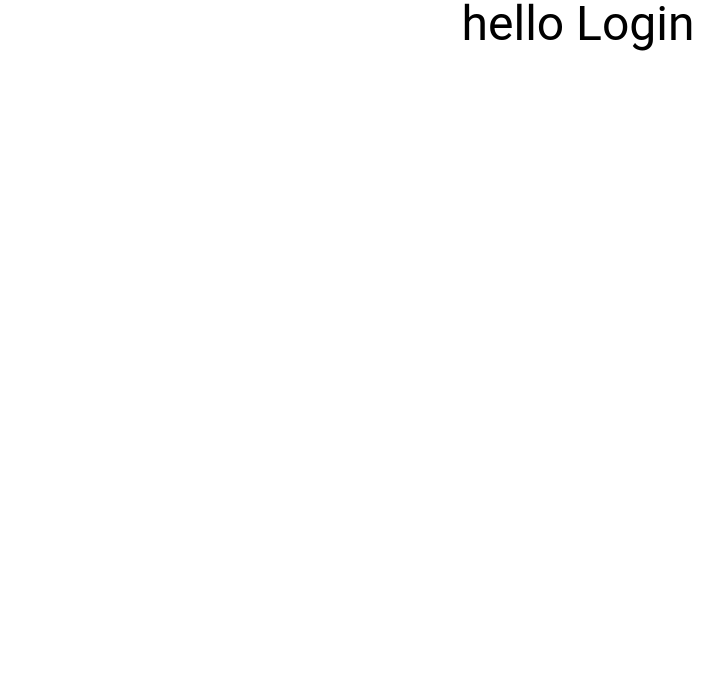
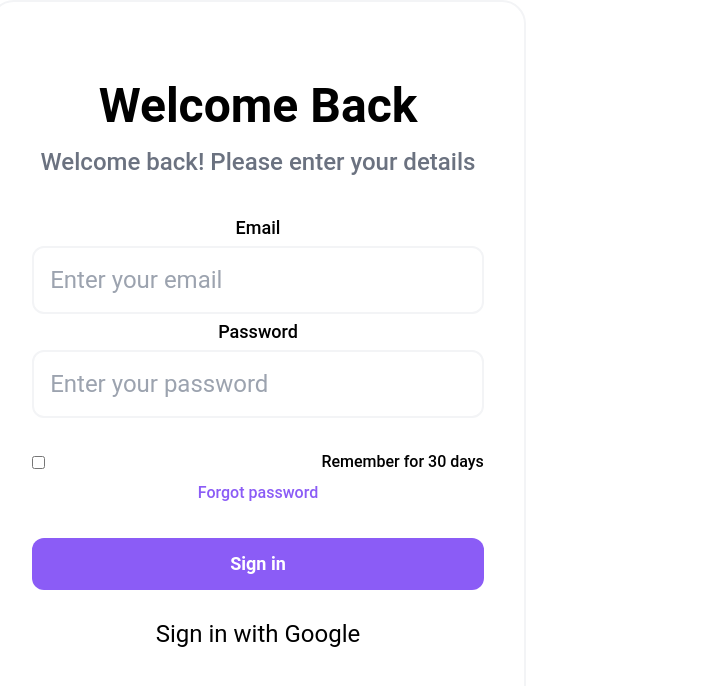
Before and after one commit to tylerewing64/trackio, a React (Create React App) app: page / in a window 1280 px wide. Shown: the top 686 px of the page, without its empty margins (62-785 px from the left). Built offline with nearby package versions, Linux system fonts and the light colour scheme.

Commit message:
inital loginpage Complete

```diff
--- a/src/App.js
+++ b/src/App.js
@@ -4,9 +4,9 @@ import Sidebar from './Sidebar';
 import Login from './Pages/Login';
 function App() {
   return (
-    <>
+    <div className='text-5xl text-center'>
     <Login/>
-    </>
+    </div>
   );
 }
 
--- /dev/null
+++ b/src/Components/Form.js
@@ -0,0 +1,45 @@
+import * as React from 'react';
+
+export default function Form() {
+    return (
+        <div className='bg-white px-10 py-20 rounded-3xl border-2 border-gray-100'>
+            <h1 className='text-5xl font-semibold'>Welcome Back</h1>
+            <p className='font-medium textr-lg text-gray-500 mt-4'>Welcome back! Please enter your details</p>
+            <div className='mt-8'>
+                <div>
+                    <label className='text-lg font-medium'>Email</label>
+                    <input
+                        className='w-full border-2 border-gray-100 rounded-xl p-4 mt-1 bg-transparent'
+                        placeholder='Enter your email'
+                        />
+                </div>
+                <div>
+                    <label className='text-lg font-medium'>Password</label>
+                    <input
+
+                        className='w-full border-2 border-gray-100 rounded-xl p-4 mt-1 bg-transparent'
+                        placeholder='Enter your password'
+                        type="password"
+                        />
+                </div>
+                <div>
+                    <div className='mt-8 flex justify-between items-center'>
+                        <input
+                            type="checkbox"
+                            id='remember'
+                        />
+                        <label className='ml-2 font-medium text-base'for="remember">Remember for 30 days</label>
+                    </div>
+                    <button className='font-medium text-base text-violet-500'>Forgot password</button>
+                </div>
+                <div className='mt-8 flex flex-col gap-y-4'>
+                    <button className='active:scale-[.98] active:duration-75 hover:scale-[1.01] ease-in-out transition-all py-3 rounded-xl bg-violet-500 text-white text-lg font-bold'>Sign in</button>
+                    <button className='flex items-center justify-center gap-2 active:scale-[.98] active:duration-75 hover:scale-[1.01] ease-in-out transition-all py-3 rounded-xl'>
+                        Sign in with Google
+                    </button>
+                </div>
+            </div>
+
+        </div>
+    )
+}
--- a/src/Pages/Login.jsx
+++ b/src/Pages/Login.jsx
@@ -1,8 +1,20 @@
+import Form from "../Components/Form"
+
 function Login() {
     return (
-        <div className="text-5xl text-center">
-        hello Login
+        <div className="text-2xl text-center">
+          <div className="w-full flex items-ceter justify-center lg:w-1/2">
+            <Form/>
+            </div>
+            <div className="hidden relative lg:flex  items-center justify-center h-full w-1/2 bg-gray-200">
+                {/*<div className="w-60 h-60 bg-gradient-to-tr from-violet-500 to-pink-500 round-r-full animate-bounce">hello</div>*/}
+                <div className="w-full h-1/2 absolute bottom-0 bg-white/10 backdrop-blur-lg"/>
+
+
+            </div>
         </div>
+
+
     )
 }
 
--- a/src/index.css
+++ b/src/index.css
@@ -1,7 +1,9 @@
-*{
-  margin:0px;
-  padding:0px;
-}
+@tailwind base;
+@tailwind components;
+@tailwind utilities;
+
+
+
 
 body {
   margin: 0;
--- a/tailwind.config.js
+++ b/tailwind.config.js
@@ -1,11 +1,9 @@
 /** @type {import('tailwindcss').Config} */
 module.exports = {
   content: [
-    "./src/**/*.{js,jsx,ts,tsx}",
-
-  ],
+    "./src/**/*.{js,jsx,ts,tsx}"],
   theme: {
     extend: {},
   },
   plugins: [],
-}
+};
```
Also changed, not shown: src/Components/Navbar.jsx (deleted).
